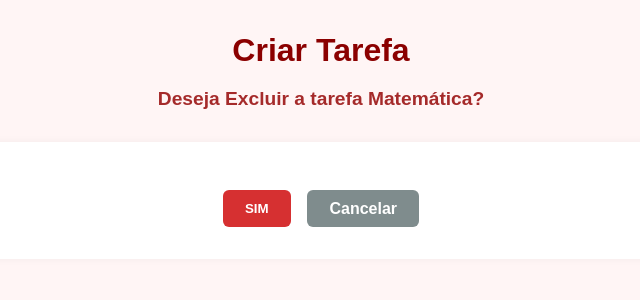
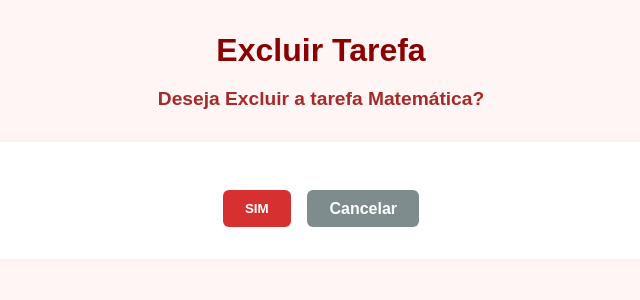
Before and after one commit to HelioMattos/gestaoescolar2, a Django app: page /delete/6 in a window 1280 px wide. Shown: the top 300 px of the page, without its empty margins (319-959 px from the left). Run offline with Django 5.2, Linux system fonts and the light colour scheme; data comes from the database, SQL or seed files in the repository.

Commit message:
alteracao na html delete

```diff
--- a/projeto/gestaoescolar/templates/gestaoescolar/gestao_confirm_delete.html
+++ b/projeto/gestaoescolar/templates/gestaoescolar/gestao_confirm_delete.html
@@ -4,14 +4,13 @@
     <head>
         <meta charset="UTF-8">
         <meta name="viewport" content="width=device-width, initial-scale=1.0">
-        <title>Criar Tarefa</title>
+        <title>Excuir tarefa</title>
 
-        <!-- Caminho estático correto com Django -->
         <link rel="stylesheet" href="{% static 'css/gestao_excluir.css' %}">
     </head>
     <body>
 
-        <h1>Criar Tarefa</h1>
+        <h1>Excluir Tarefa</h1>
         <p> Deseja Excluir a tarefa {{ gestao.disciplina}}? </p>
 
         <form method="POST" class="form-tarefa">
```
